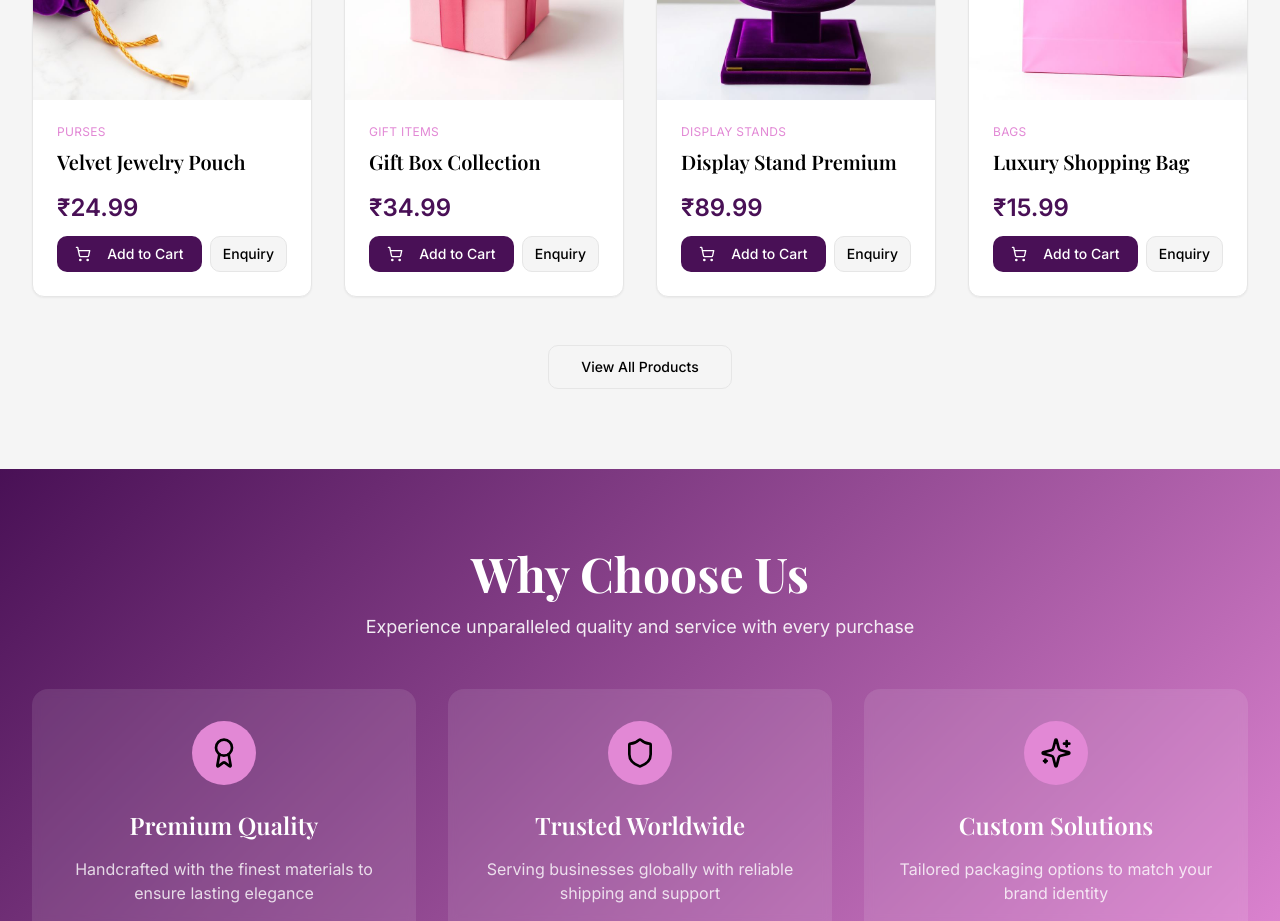
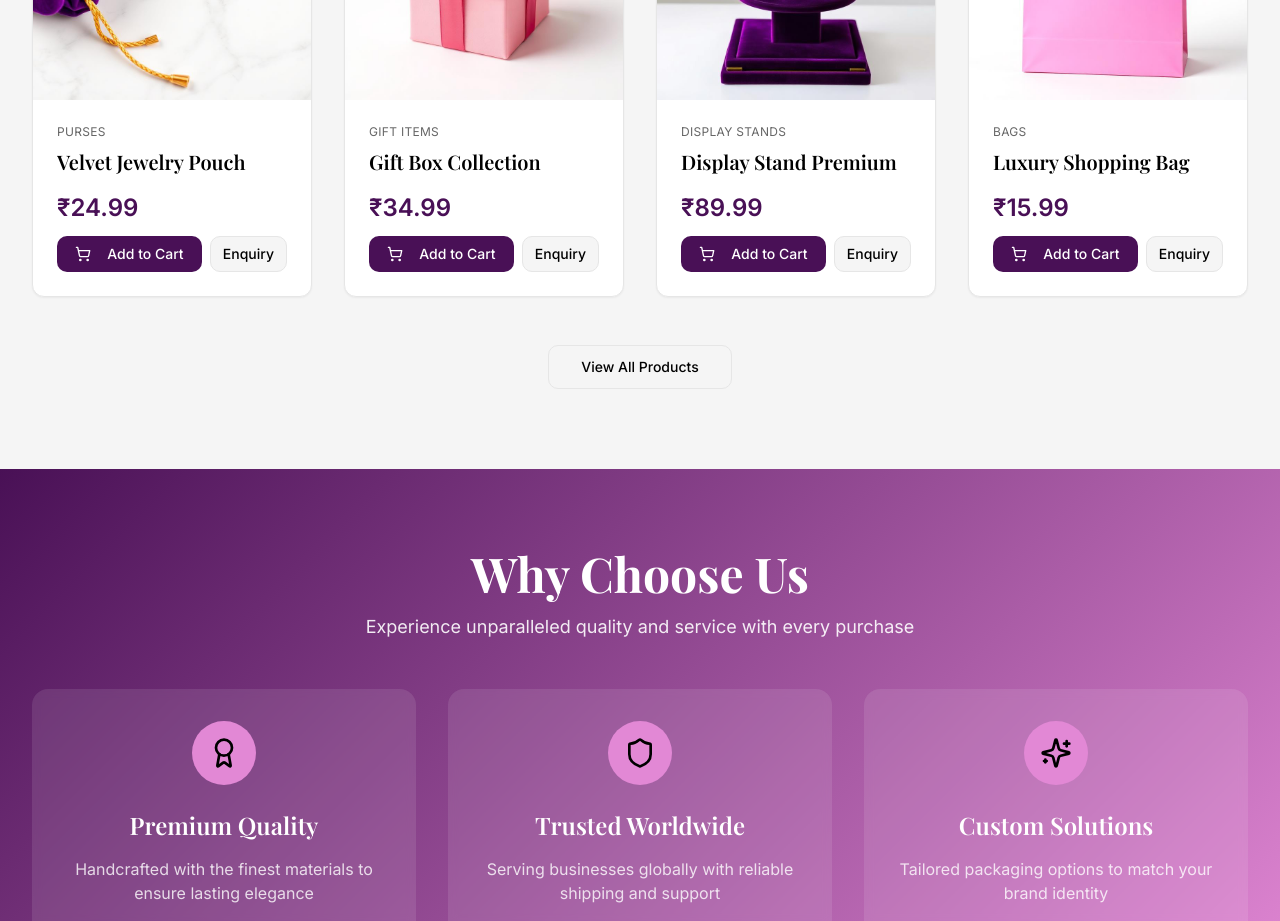
Before and after one commit to mirghaniya/msc_packers, a React (Vite) app: page / in a window 1280 px wide. Shown: the part 1080-2001 px from the top of the page. Built offline with nearby package versions, Linux system fonts and the light colour scheme; no server answers; the database is empty; the HTML template or start-up script is replaced by a standard one.

Commit message:
Changes
Co-authored-by: mirghaniya <69891128+mirghaniya@users.noreply.github.com>

```diff
--- a/src/components/FeaturedProducts.tsx
+++ b/src/components/FeaturedProducts.tsx
@@ -114,7 +114,7 @@ export const FeaturedProducts = () => {
                   </Button>
                 </div>
                 <div className="p-3 md:p-6">
-                  <p className="text-xs font-inter uppercase tracking-wide text-secondary mb-1 md:mb-2">
+                  <p className="text-xs font-inter uppercase tracking-wide text-muted-foreground mb-1 md:mb-2">
                     {product.category}
                   </p>
                   <Link to={`/product/${product.id}`}>
```
